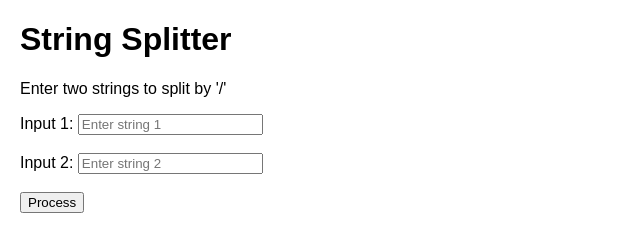
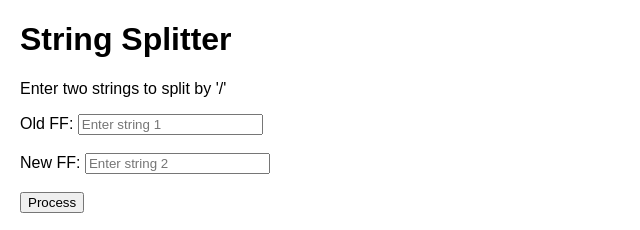
Before and after one commit to meet89coder/Comparision, a plain HTML site: page index.html in a window 1280 px wide. Shown: the top 230 px of the page, 0-640 px from the left. Drawn offline with Linux system fonts and the light colour scheme.

Commit message:
Update index.html

```diff
--- a/index.html
+++ b/index.html
@@ -38,10 +38,10 @@
     <h1>String Splitter</h1>
     <p>Enter two strings to split by '/'</p>
 
-    <label for="input1">Input 1:</label>
+    <label for="input1">Old FF:</label>
     <input type="text" id="input1" placeholder="Enter string 1"><br><br>
 
-    <label for="input2">Input 2:</label>
+    <label for="input2">New FF:</label>
     <input type="text" id="input2" placeholder="Enter string 2"><br><br>
 
     <button onclick="processStrings()">Process</button>
```
